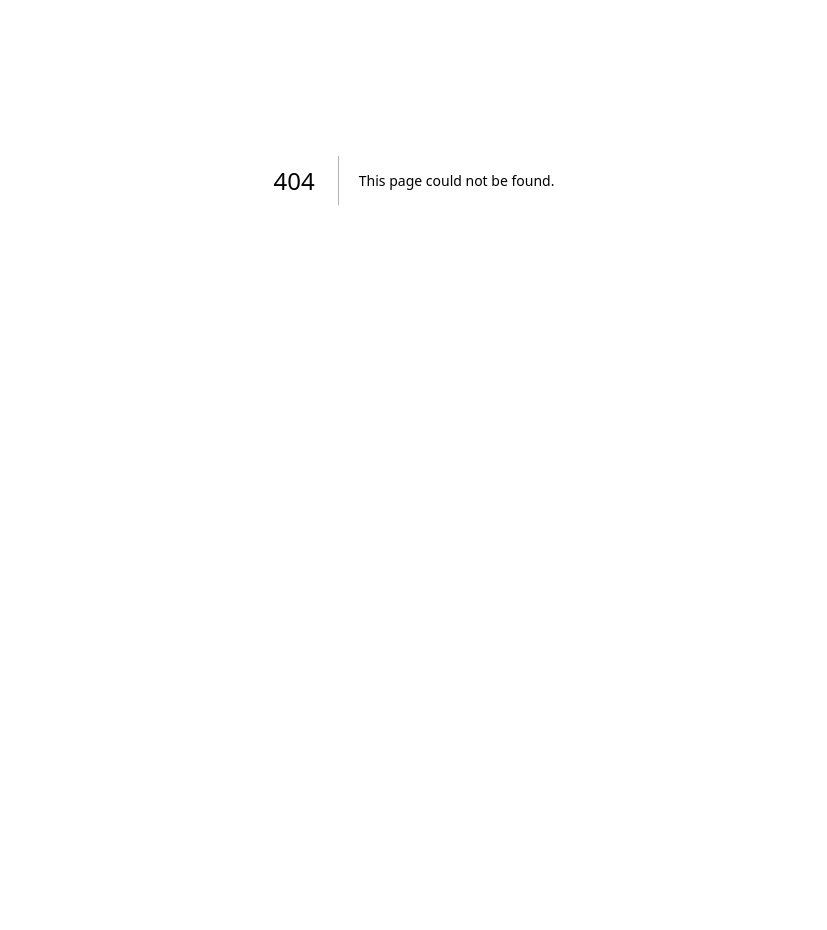
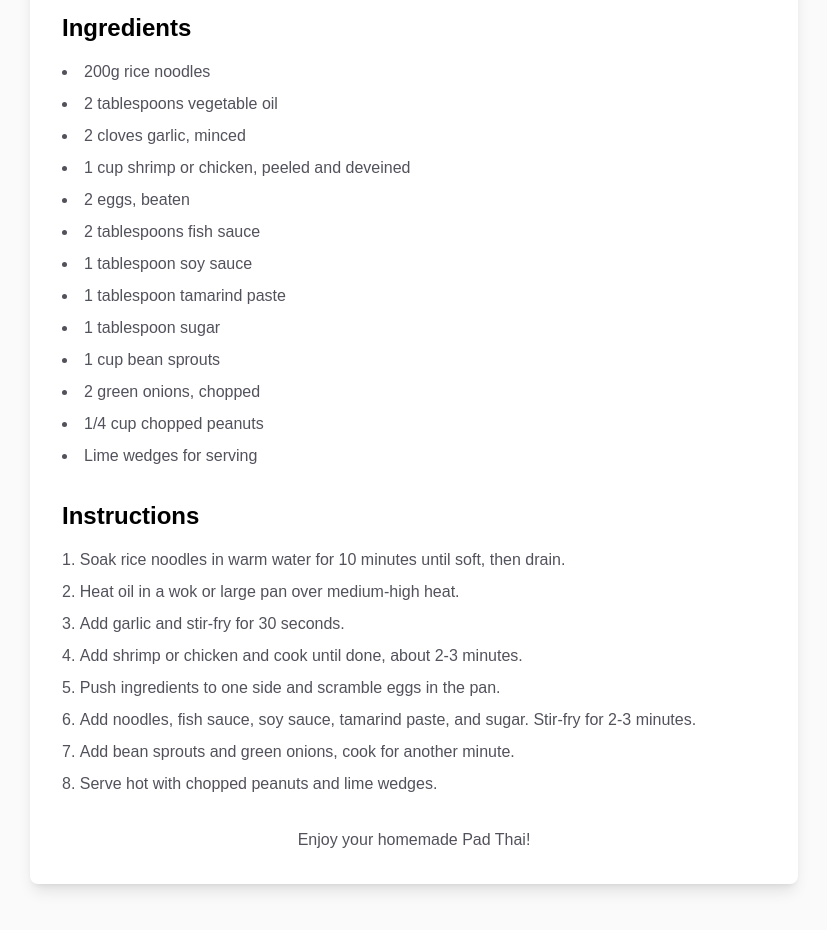
Before and after one commit to SpicyData/my-thai-recipe-app, a Next.js app: page /recipe in a window 1280 px wide. Before the commit this address had no page. Shown: the part 220-1150 px from the top of the page, without its empty margins (226-1053 px from the left). Before the commit the page ends 800 px from the top, so only its background shows below. Built offline with nearby package versions, Linux system fonts and the light colour scheme.

Commit message:
Add Thai recipe page and update home page

```diff
--- a/app/page.tsx
+++ b/app/page.tsx
@@ -1,4 +1,5 @@
 import Image from "next/image";
+import Link from "next/link";
 
 export default function Home() {
   return (
@@ -14,42 +15,19 @@ export default function Home() {
         />
         <div className="flex flex-col items-center gap-6 text-center sm:items-start sm:text-left">
           <h1 className="max-w-xs text-3xl font-semibold leading-10 tracking-tight text-black dark:text-zinc-50">
-            To get started, edit the page.tsx file.
+            Welcome to Thai Recipes App
           </h1>
           <p className="max-w-md text-lg leading-8 text-zinc-600 dark:text-zinc-400">
-            Looking for a starting point or more instructions? Head over to{" "}
-            <a
-              href="https://vercel.com/templates?framework=next.js&utm_source=create-next-app&utm_medium=appdir-template-tw&utm_campaign=create-next-app"
-              className="font-medium text-zinc-950 dark:text-zinc-50"
-            >
-              Templates
-            </a>{" "}
-            or the{" "}
-            <a
-              href="https://nextjs.org/learn?utm_source=create-next-app&utm_medium=appdir-template-tw&utm_campaign=create-next-app"
-              className="font-medium text-zinc-950 dark:text-zinc-50"
-            >
-              Learning
-            </a>{" "}
-            center.
+            Discover delicious Thai recipes right here. Start with our classic Pad Thai recipe!
           </p>
         </div>
         <div className="flex flex-col gap-4 text-base font-medium sm:flex-row">
-          <a
+          <Link
             className="flex h-12 w-full items-center justify-center gap-2 rounded-full bg-foreground px-5 text-background transition-colors hover:bg-[#383838] dark:hover:bg-[#ccc] md:w-[158px]"
-            href="https://vercel.com/new?utm_source=create-next-app&utm_medium=appdir-template-tw&utm_campaign=create-next-app"
-            target="_blank"
-            rel="noopener noreferrer"
+            href="/recipe"
           >
-            <Image
-              className="dark:invert"
-              src="/vercel.svg"
-              alt="Vercel logomark"
-              width={16}
-              height={16}
-            />
-            Deploy Now
-          </a>
+            View Recipe
+          </Link>
           <a
             className="flex h-12 w-full items-center justify-center rounded-full border border-solid border-black/[.08] px-5 transition-colors hover:border-transparent hover:bg-black/[.04] dark:border-white/[.145] dark:hover:bg-[#1a1a1a] md:w-[158px]"
             href="https://nextjs.org/docs?utm_source=create-next-app&utm_medium=appdir-template-tw&utm_campaign=create-next-app"
--- /dev/null
+++ b/app/recipe/page.tsx
@@ -0,0 +1,47 @@
+export default function Recipe() {
+  return (
+    <div className="min-h-screen bg-zinc-50 dark:bg-black py-32 px-16">
+      <div className="max-w-3xl mx-auto bg-white dark:bg-black p-8 rounded-lg shadow-lg">
+        <h1 className="text-4xl font-bold text-center mb-8 text-black dark:text-zinc-50">
+          Pad Thai Recipe
+        </h1>
+        <div className="mb-8">
+          <h2 className="text-2xl font-semibold mb-4 text-black dark:text-zinc-50">Ingredients</h2>
+          <ul className="list-disc list-inside text-zinc-600 dark:text-zinc-400 space-y-2">
+            <li>200g rice noodles</li>
+            <li>2 tablespoons vegetable oil</li>
+            <li>2 cloves garlic, minced</li>
+            <li>1 cup shrimp or chicken, peeled and deveined</li>
+            <li>2 eggs, beaten</li>
+            <li>2 tablespoons fish sauce</li>
+            <li>1 tablespoon soy sauce</li>
+            <li>1 tablespoon tamarind paste</li>
+            <li>1 tablespoon sugar</li>
+            <li>1 cup bean sprouts</li>
+            <li>2 green onions, chopped</li>
+            <li>1/4 cup chopped peanuts</li>
+            <li>Lime wedges for serving</li>
+          </ul>
+        </div>
+        <div className="mb-8">
+          <h2 className="text-2xl font-semibold mb-4 text-black dark:text-zinc-50">Instructions</h2>
+          <ol className="list-decimal list-inside text-zinc-600 dark:text-zinc-400 space-y-2">
+            <li>Soak rice noodles in warm water for 10 minutes until soft, then drain.</li>
+            <li>Heat oil in a wok or large pan over medium-high heat.</li>
+            <li>Add garlic and stir-fry for 30 seconds.</li>
+            <li>Add shrimp or chicken and cook until done, about 2-3 minutes.</li>
+            <li>Push ingredients to one side and scramble eggs in the pan.</li>
+            <li>Add noodles, fish sauce, soy sauce, tamarind paste, and sugar. Stir-fry for 2-3 minutes.</li>
+            <li>Add bean sprouts and green onions, cook for another minute.</li>
+            <li>Serve hot with chopped peanuts and lime wedges.</li>
+          </ol>
+        </div>
+        <div className="text-center">
+          <p className="text-zinc-600 dark:text-zinc-400">
+            Enjoy your homemade Pad Thai!
+          </p>
+        </div>
+      </div>
+    </div>
+  );
+}
```
